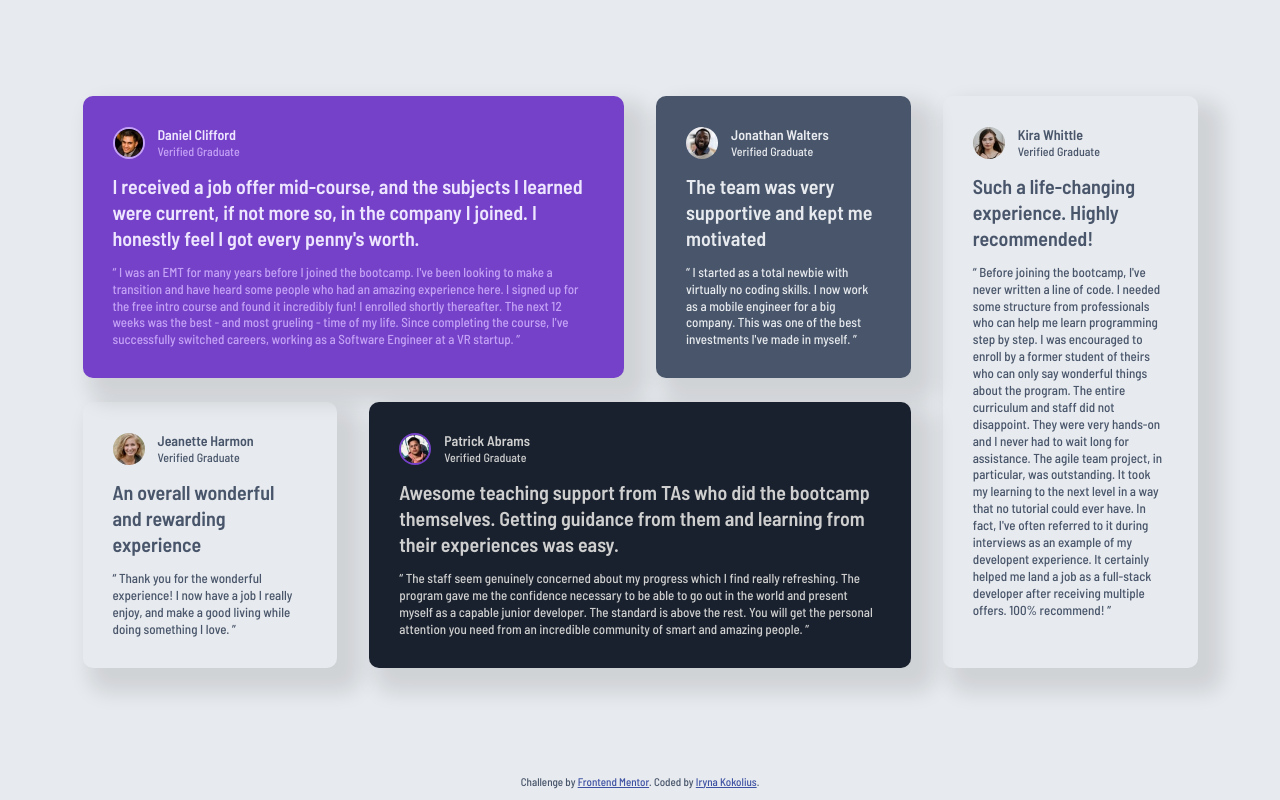
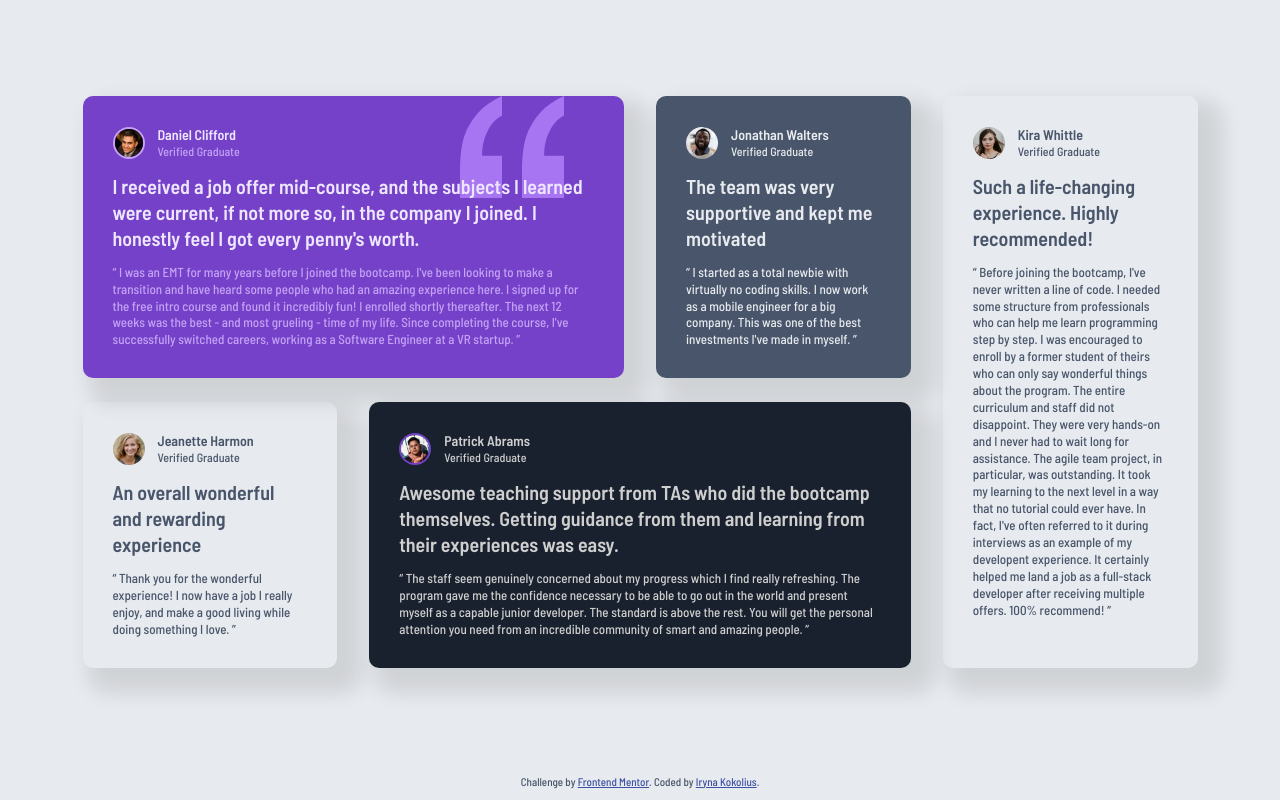
Before and after one commit to ikokolius/testimonials-grid-section, a plain HTML site: page index.html in a window 1280 px wide. Drawn offline with Linux system fonts and the light colour scheme.

Commit message:
another try to fix bg image path

```diff
--- a/assets/sass/styles.scss
+++ b/assets/sass/styles.scss
@@ -72,7 +72,7 @@ main {
 .card--purple {
   background-color: $clr-purple-500;
   color: $clr-purple-50;
-  background-image: url('assets/images/bg-pattern-quotation.svg');
+  background-image: url('../images/bg-pattern-quotation.svg');
   background-repeat: no-repeat;
   background-position: right 60px top 0;
 
```
Also changed, not shown: assets/css/styles.css, 1 other file.
